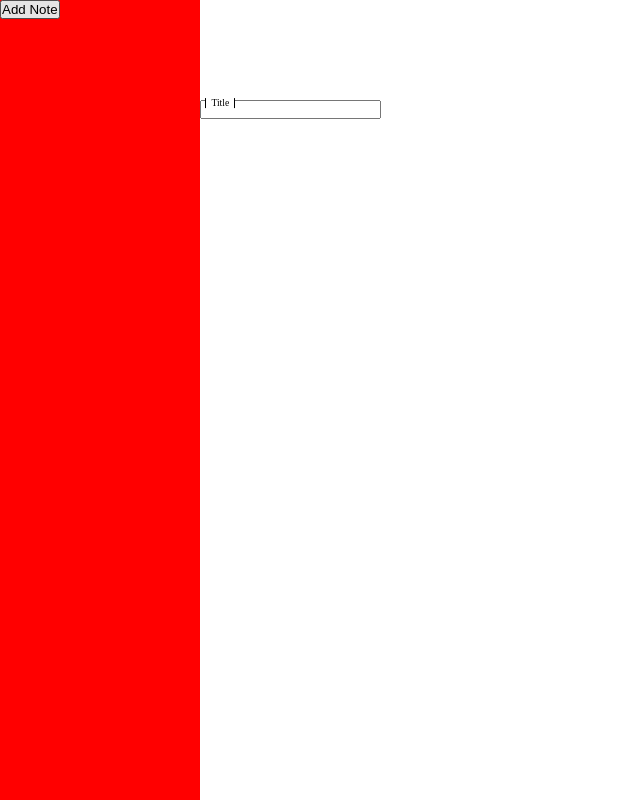
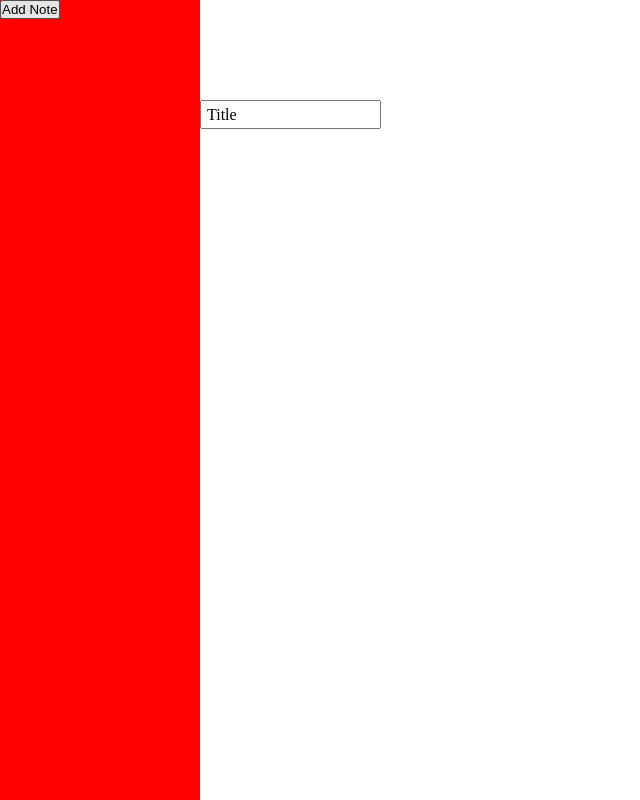
Before and after one commit to ranamashood/noter-web, a React (Vite) app: page / in a window 1280 px wide. Shown: the whole page, without its empty margins (0-640 px from the left). Built offline with nearby package versions, Linux system fonts and the light colour scheme.

Commit message:
added animation in TextInput component

```diff
--- a/src/components/TextInput.tsx
+++ b/src/components/TextInput.tsx
@@ -1,5 +1,4 @@
-import { useState } from "react";
-import styled from "styled-components";
+import styled, { css } from "styled-components";
 
 interface Props {
   value: string;
@@ -8,17 +7,11 @@ interface Props {
 
 const TextInput = (props: Props) => {
   const { value, label } = props;
-  const [isFocused, setIsFocused] = useState<boolean>(value !== "");
 
   return (
     <Wrapper>
-      <Input
-        type="text"
-        value={value}
-        onFocus={() => setIsFocused(true)}
-        onBlur={() => value && setIsFocused(false)}
-      />
-      <Span isFocused={isFocused}>{label}</Span>
+      <Input type="text" value={value} />
+      <Span value={value}>{label}</Span>
     </Wrapper>
   );
 };
@@ -28,24 +21,40 @@ const Wrapper = styled.div`
   margin-top: 100px;
 `;
 
-const Input = styled.input``;
+const Input = styled.input<{ value: string }>`
+  /* border: none; */
+  /* outline: none; */
+  padding: 5px 0;
+  &:not(:focus) + span {
+    ${(props) =>
+      !props.value
+        ? css`
+            left: 0;
+            top: 50%;
+            font-size: 1rem;
+            background-color: transparent;
+            border-color: transparent;
+          `
+        : css`
+            border-color: #8f8f9d;
+          `}
+  }
+`;
 
-const Span = styled.span<{ isFocused: boolean }>`
+const Span = styled.span<{ value: string }>`
   position: absolute;
-  left: ${(props) => (props.isFocused ? "3%" : "0")};
-  top: ${(props) => (props.isFocused ? "0" : "50%")};
-  transform: ${(props) =>
-    props.isFocused ? "translate(0, -20%)" : "translate(0, -50%)"};
-  transition: all 300ms;
-  font-size: ${(props) => (props.isFocused ? "0.6rem" : "1rem")};
+  left: 3%;
+  top: 0;
+  transform: translate(0, -50%);
+  transition: all 150ms;
+  font-size: 0.6rem;
   pointer-events: none;
-  background-color: ${(props) => (props.isFocused ? "white" : "transparent")};
+  background-color: white;
   line-height: 100%;
+  /* line-height: 120%; */
   padding: 0 5px;
-  border-right: 1px solid
-    ${(props) => (props.isFocused ? "black" : "transparent")};
-  border-left: 1px solid
-    ${(props) => (props.isFocused ? "black" : "transparent")};
+  border-right: 2px solid #3584e4;
+  border-left: 2px solid #3584e4;
 `;
 
 export default TextInput;
```
